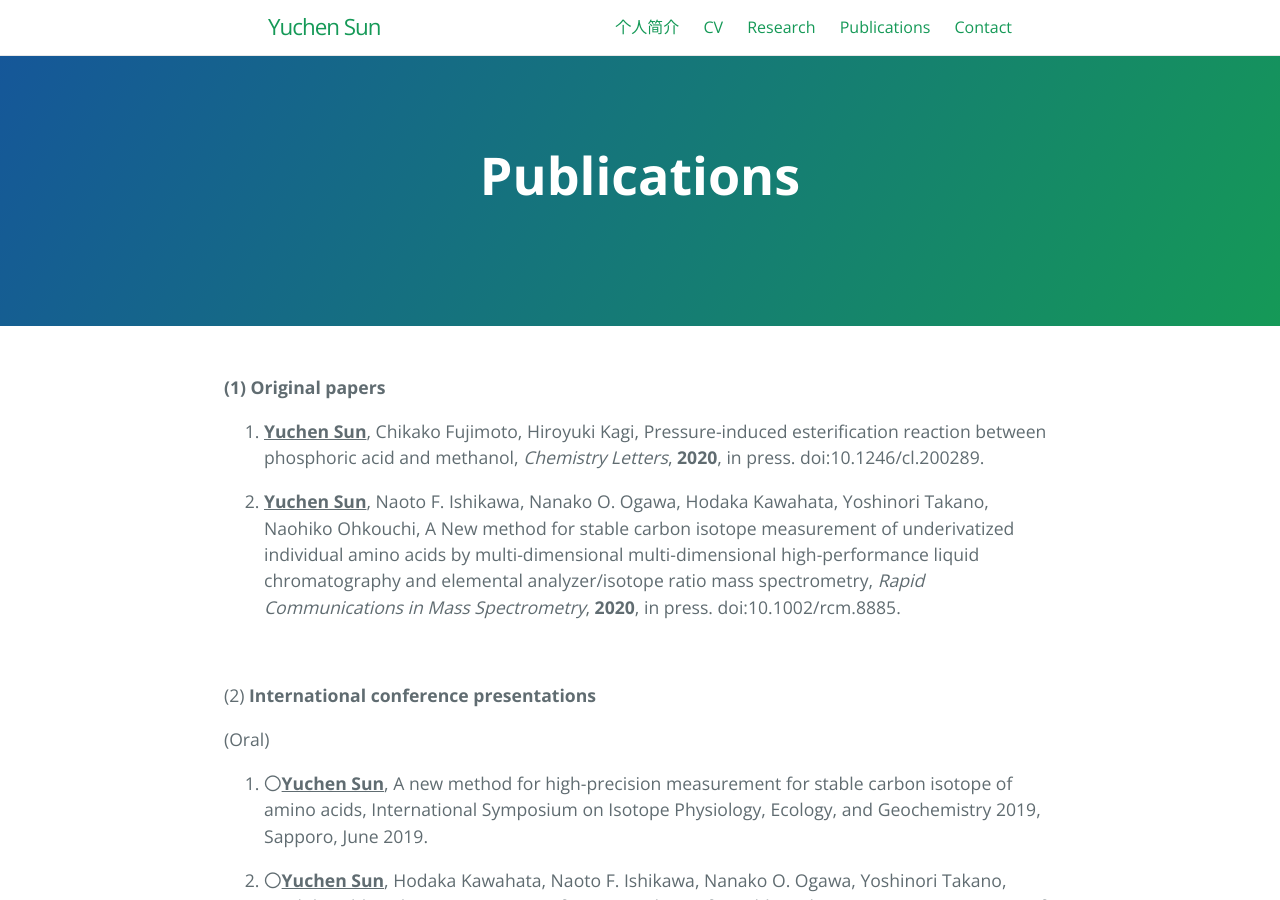
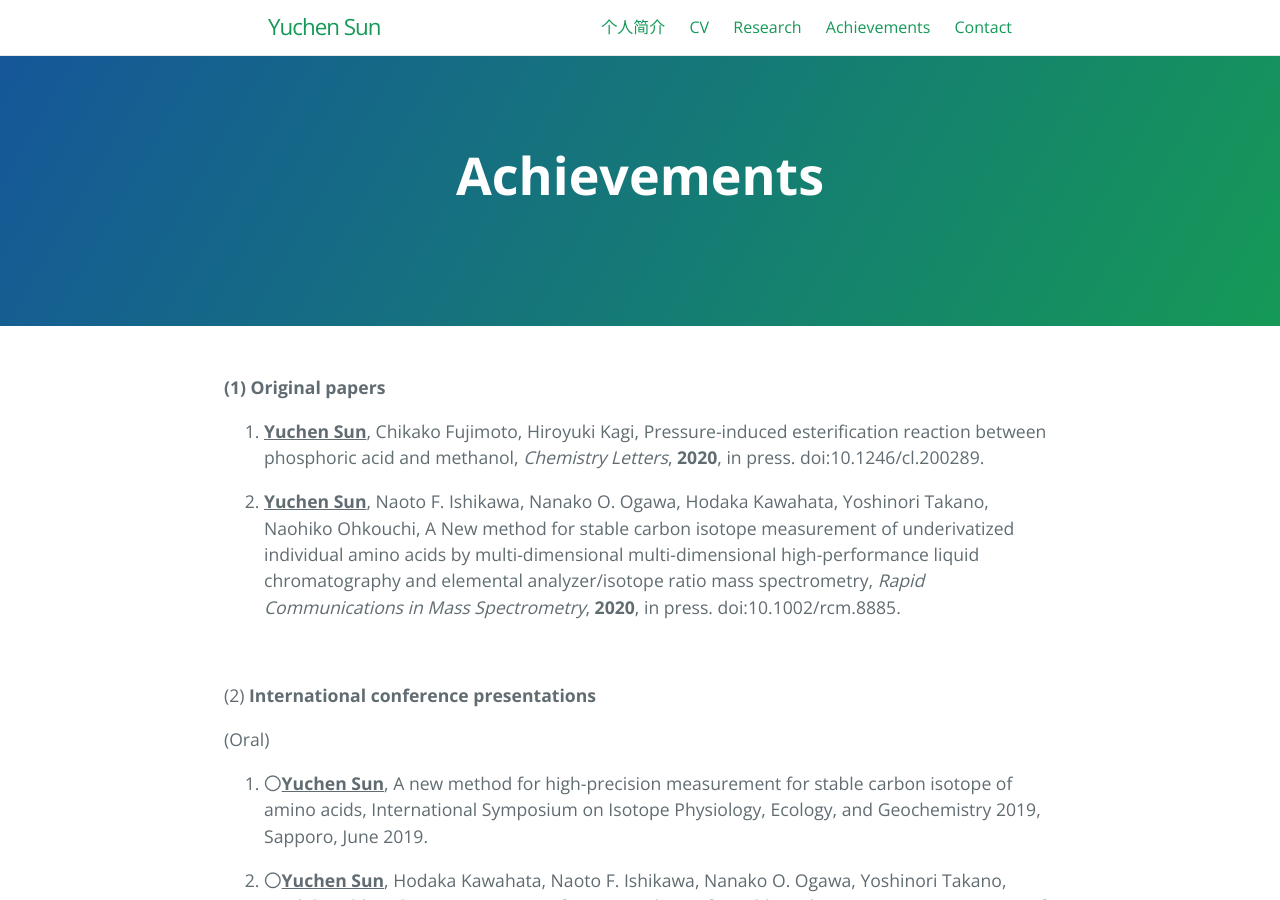
Before and after one commit to sonyuushin/sonyuushin.github.io, a Jekyll site: the page built from Achievements.md, in a window 1280 px wide and 900 px high. Built offline with Jekyll 4.4.1, drawn with Linux system fonts in a browser that asks for light colours.

Commit message:
Update and rename publications.md to Achievements.md

```diff
--- a/publications.md
+++ b/Achievements.md
@@ -1,8 +1,8 @@
 ---
 layout: page
-title: Publications
+title: Achievements
 tagline:
-permalink: /publications.html
+permalink: /achievements.html
 ref: publications
 order: 5
 ---
```
